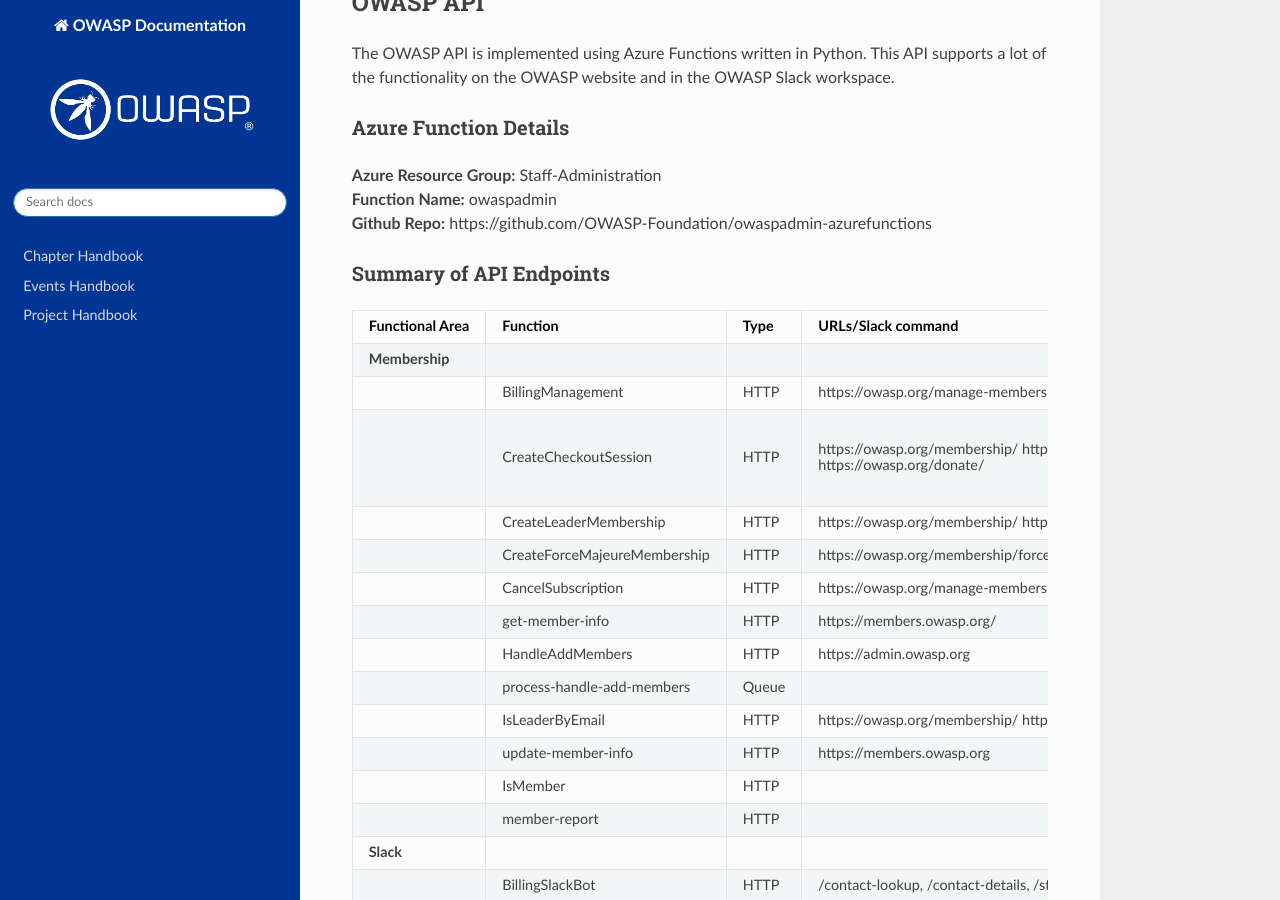
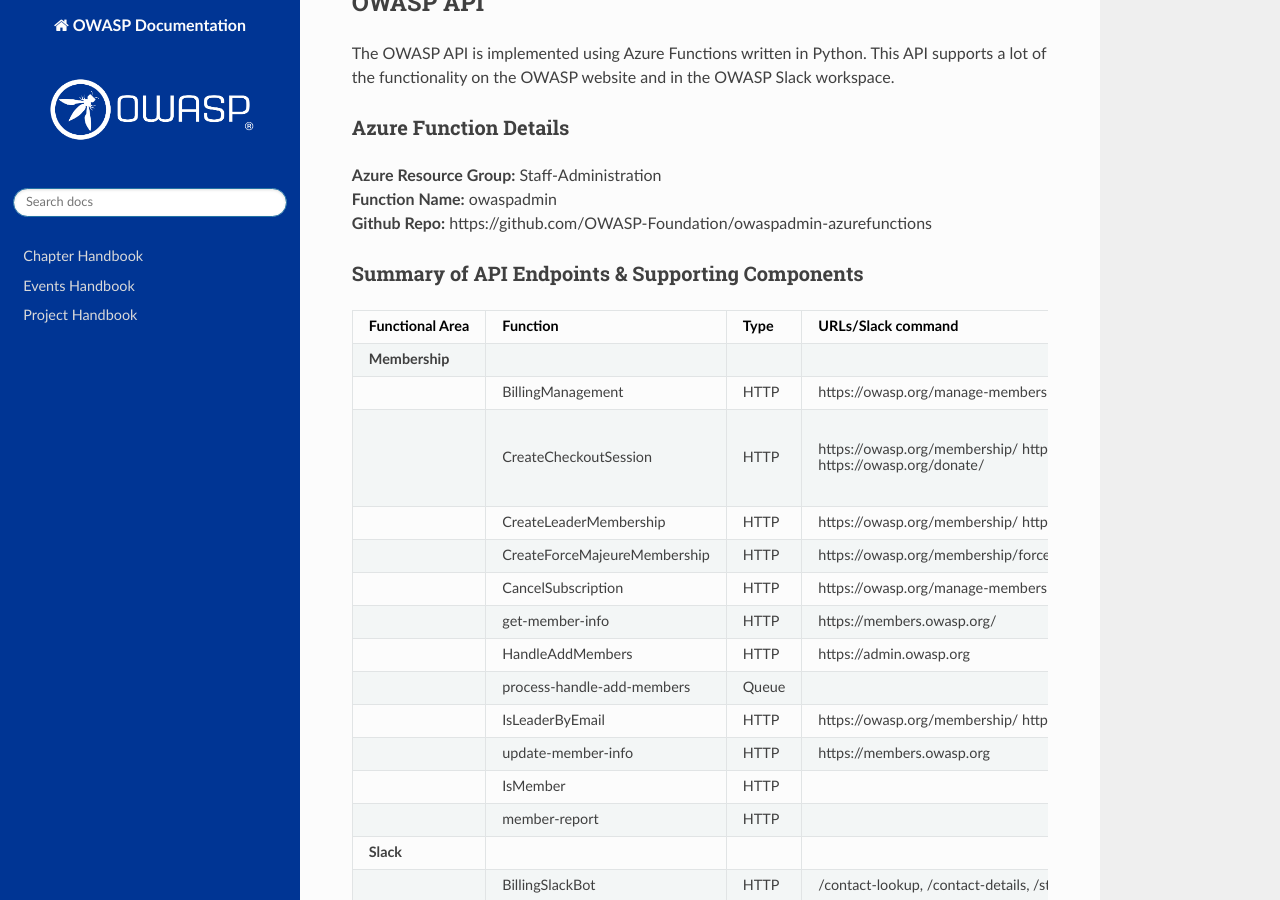
Before and after one commit to OWASP/docs, a Sphinx documentation site: the page built from source/infrastructure/azure-backend.md, in a window 1280 px wide and 900 px high, scrolled down 1789 px. Built offline with Sphinx 7.4.7 and the Read the Docs theme 2.0.0, drawn with Linux system fonts in a browser that asks for light colours.

Commit message:
Update azure-backend.md

```diff
--- a/source/infrastructure/azure-backend.md
+++ b/source/infrastructure/azure-backend.md
@@ -41,7 +41,7 @@
 **Github Repo:** https://github.com/OWASP-Foundation/owaspadmin-azurefunctions
 
 
-### Summary of API Endpoints
+### Summary of API Endpoints & Supporting Components
 | Functional Area | Function | Type | URLs/Slack command | Notes |
 |:---|:---|:---|:---|:---|
 | **Membership** |||||
```
